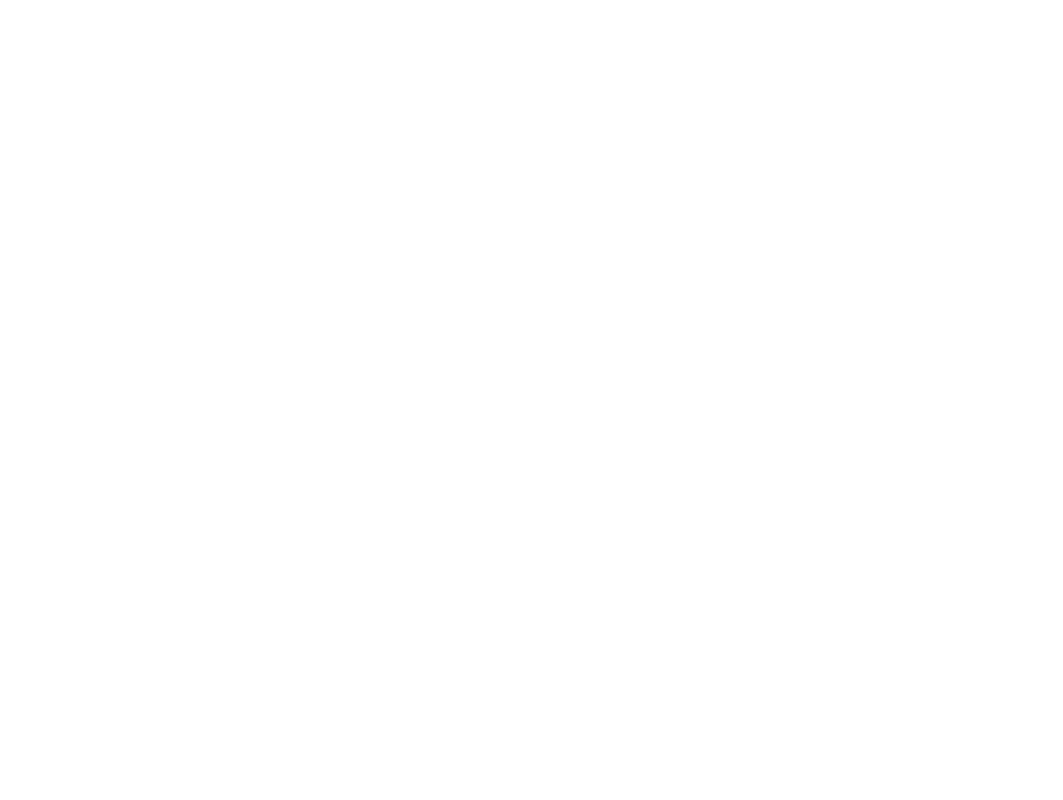
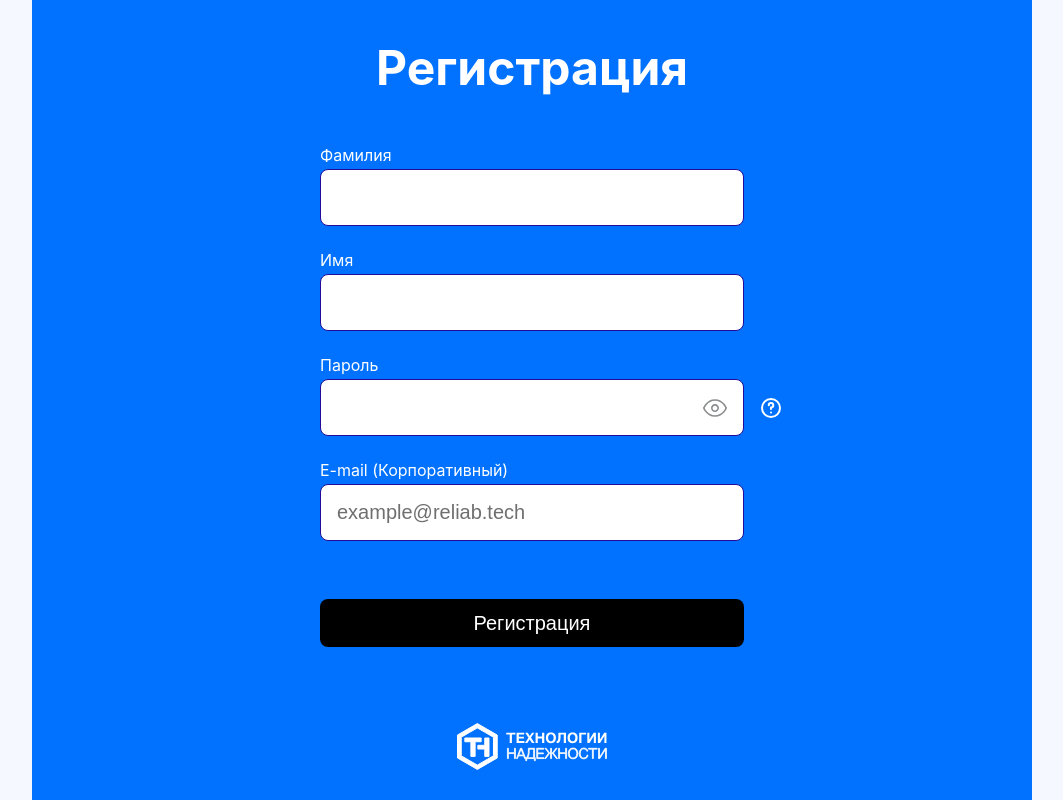
Before and after one commit to Banshi130/cloud_storage, a React (Create React App) app: page / in a window 1280 px wide. Shown: the whole page, without its empty margins (108-1171 px from the left). Built offline with nearby package versions, Linux system fonts and the light colour scheme.

Commit message:
Готово

```diff
--- a/src/App.jsx
+++ b/src/App.jsx
@@ -11,7 +11,7 @@
 
       </div>
 
-
+      <RegForm/>
     </div>
   );
 }
--- a/src/components/BaseInput.css
+++ b/src/components/BaseInput.css
@@ -11,6 +11,8 @@
     padding: 16px;
     padding-right: 48px;
     position: relative;
+    width: 100%;
+    box-sizing: border-box;
 }
 .BaseInput_input{
     font-size: 20px;
@@ -24,7 +26,7 @@
 
 }
 
-.BaseInput_SufixIcon{
+.BaseInput_SufixComponent{
     position: absolute;
     right: 16px;
     top: 50%;
--- a/src/components/BaseInput.jsx
+++ b/src/components/BaseInput.jsx
@@ -4,7 +4,7 @@
 
 import cn from "classnames";
 export default (props)=>{
-const SufixIcon =props.SufixIcon;
+const SufixComponent =props.SufixComponent;
 const HintIcon =props.HintIcon;
 
 return(
@@ -12,8 +12,11 @@
 
    {props.label && <label  className="BaseInput_label">{props.label}</label>}
    <div className="BaseInput_wrapInput">
-        <input  onInput={(e)=>{props.onInput&&props.onInput(e)}} onBlur={(e)=>{props.onBlur&&props.onBlur(e)}}  value={props.value} name={props.name} type={props.type} className="BaseInput_input"  placeholder={props.placeholder}/>
-       {SufixIcon&& <SufixIcon className="BaseInput_SufixIcon"/>}
+        <input  onInput={(e)=>{props.onInput&&props.onInput(e)}}
+        onBlur={(e)=>{props.onBlur&&props.onBlur(e)}}
+         value={props.value} name={props.name}
+        type={props.type} className="BaseInput_input"  placeholder={props.placeholder}/>
+       {SufixComponent&& <SufixComponent className="BaseInput_SufixComponent"/>}
         {HintIcon&& <HintIcon className="BaseInput_OuterIcon"/>}
         {/* //здесь должна быть иконнка визуально нутри инпута */}
     </div>
--- a/src/components/ModalWindow.css
+++ b/src/components/ModalWindow.css
@@ -21,7 +21,8 @@
   .ModalWindow_wrapContent {
     background-color: #0072FF;
     position: relative;
-    padding: 150px 288px 35px;
+    box-sizing: border-box;
+    padding: 36px;
     border-radius: 11px;
     display: flex;
     flex-direction: column;
--- a/src/components/ModalWindow.jsx
+++ b/src/components/ModalWindow.jsx
@@ -1,11 +1,12 @@
 import React from 'react'
 import './ModalWindow.css'
+import cn from 'classnames'
 // import BaseInput from './BaseInput'
 export default (props) => {
   return (
     <div className="ModalWindow">
       <div className="ModalWindow_substrate"></div>
-      <div className="ModalWindow_wrapContent">
+      <div className={cn("ModalWindow_wrapContent", props.classNameContent)}>
         {props.children}
         {/* <BaseInput /> */}
       </div>
--- a/src/components/RegForm.css
+++ b/src/components/RegForm.css
@@ -1,12 +1,32 @@
-.RegForm_Name{
+.RegForm__modalContent{
+    max-width: 1000px;
+    width: 100%;
+}
+.RegForm__form{
+    display: flex;
+    flex-direction: column;
+    align-items: center;
+    gap: 24px;
+}
+.RegForm__title{
+
+    margin:0px ;
     font-size: 48px;
-    position: absolute;
-    top: 48px;
+    margin-top: 12px;
+
     color: white;
 }
 
+
+.RegForm__innerWrapForm{
+    display: flex;
+    align-items: center;
+    width: 424px;
+    flex-direction: column;
+}
+
 .RegForm_ButtonSetting{
-    width: 424px;
+   width: 100%;
 }
 
 .BaseInput{
--- a/src/components/RegForm.jsx
+++ b/src/components/RegForm.jsx
@@ -17,14 +17,20 @@
 
 
 <div   className="RegForm">
-  <ModalWindow>
-    <div className="RegForm_Name">Регистрация</div>
-    <BaseInput label="Фамилия"/>
-    <BaseInput label="Имя"/>
-    <BaseInput label="Пароль"   SufixIcon={VisIcon } HintIcon={HintIcon} type="Password"/>
-    <BaseInput label="E-mail (Корпаротивный)" place placeholder="@reliab.tech" />
-    <BaseButton typeStyle ='dark' className="RegForm_ButtonSetting">Регистрация</BaseButton>
-    <Logo className="RegForm_currentMargin"/>
+  <ModalWindow classNameContent='RegForm__modalContent'>
+    <form className="RegForm__form">
+    <h1 className="RegForm__title">Регистрация</h1>
+    <div className="RegForm__innerWrapForm">
+      <BaseInput label="Фамилия"/>
+      <BaseInput label="Имя"/>
+      <BaseInput label="Пароль"   SufixComponent={VisIcon } HintIcon={HintIcon} type="Password"/>
+      <BaseInput label="E-mail (Корпоративный)" place placeholder="example@reliab.tech" />
+      <BaseButton typeStyle ='dark' className="RegForm_ButtonSetting">Регистрация</BaseButton>
+    </div>
+    <a href="">
+      <Logo className="RegForm_currentMargin"/>
+    </a>
+    </form>
   </ModalWindow>
 </div>
 
```
Lines whose indentation alone changed are shown as unchanged.
